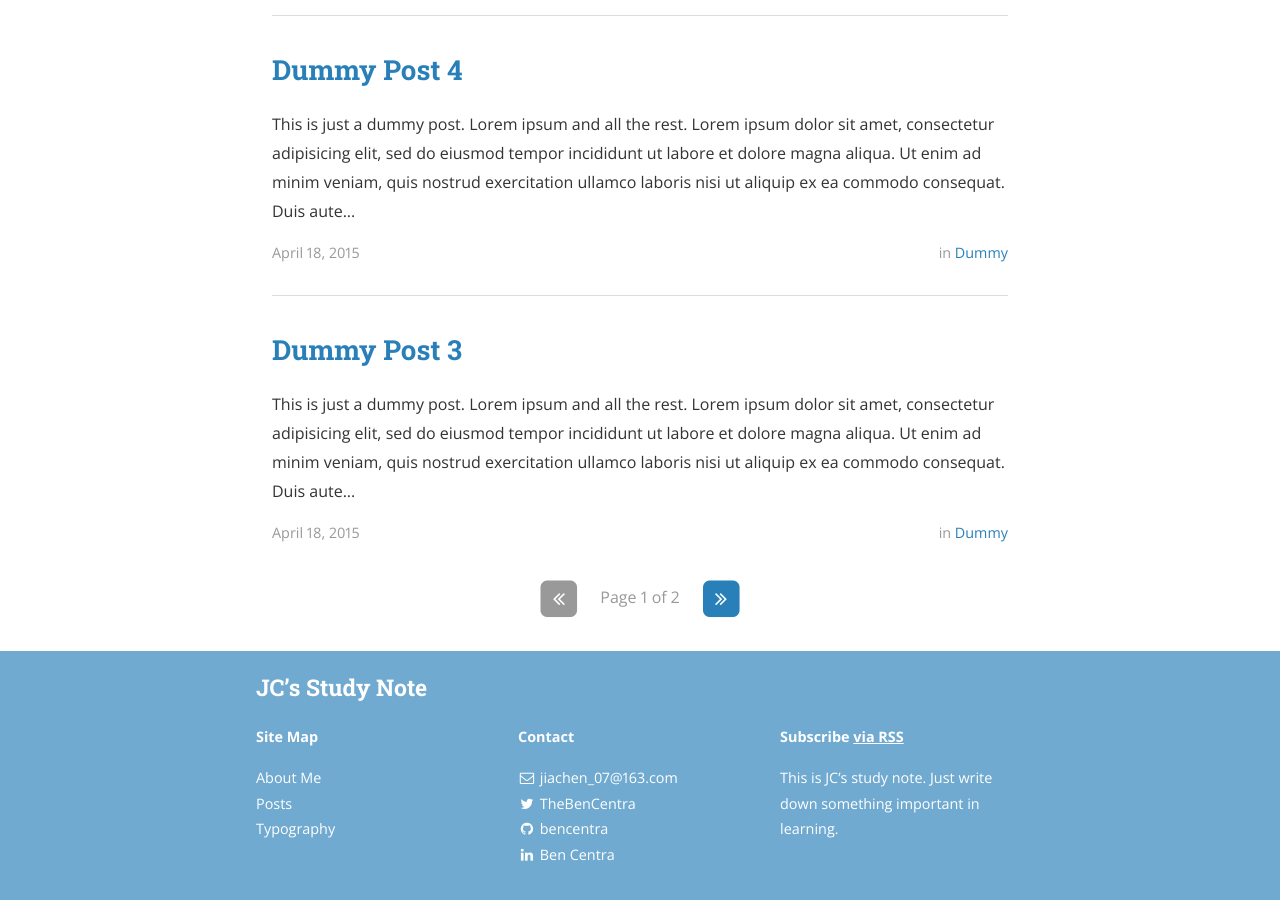
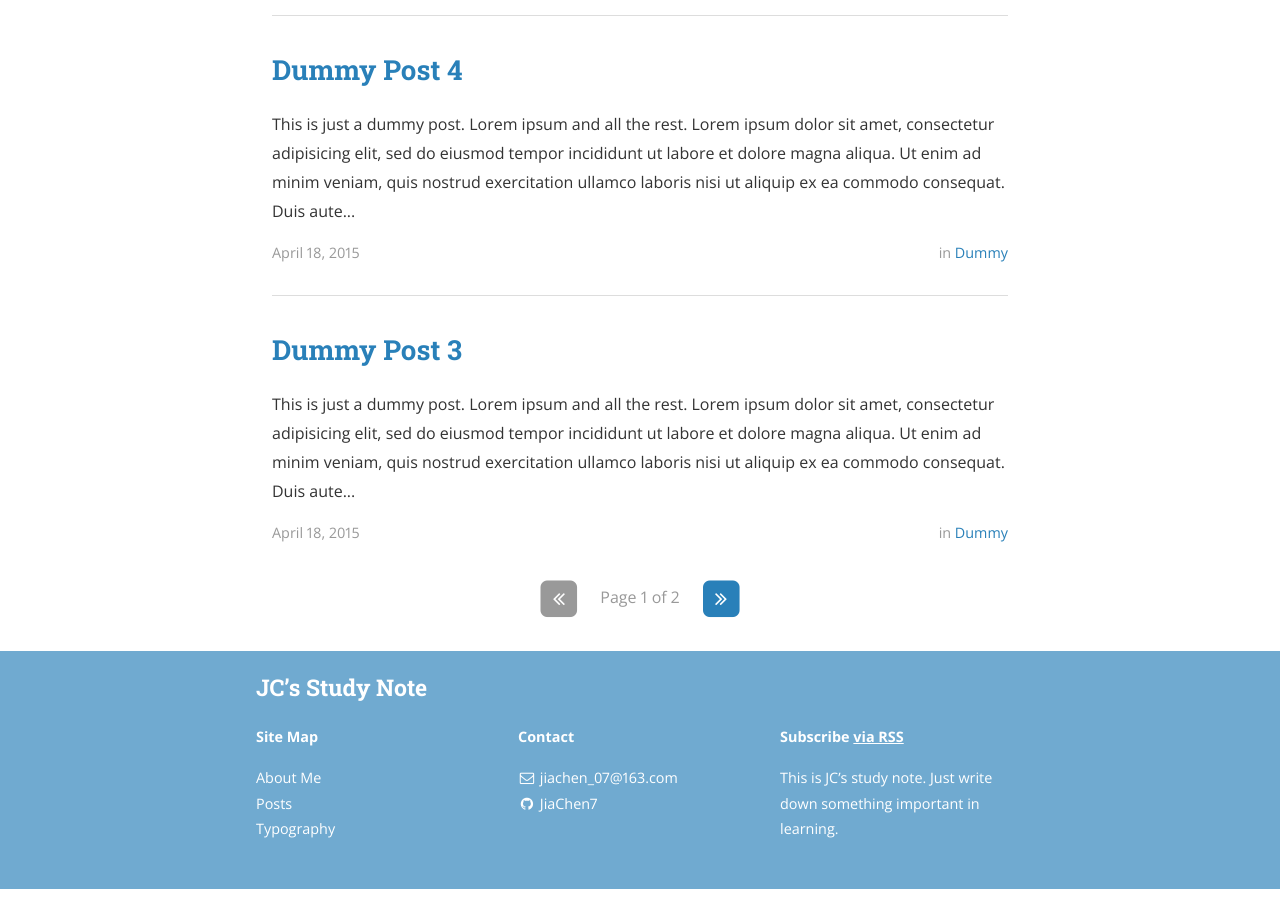
Before and after one commit to JiaChen7/studynote, a Jekyll site: the page built from index.html, in a window 1280 px wide and 900 px high, scrolled down 1301 px. Built offline with Jekyll 4.4.1, drawn with Linux system fonts in a browser that asks for light colours; nearby versions of some CDN libraries; the list of posts is cut into pages by our own code.

Commit message:
social change

```diff
--- a/_config.yml
+++ b/_config.yml
@@ -72,29 +72,29 @@ descriptions:
 social:
   - name: Twitter
     icon: twitter
-    username: TheBenCentra
-    url: https://twitter.com/TheBenCentra
+    username:
+    url:
     desc: Follow me on Twitter
     share: true
 
   - name: Facebook
     icon: facebook
-    username: thebencentra
+    username:
     url:
     desc: Friend me on Facebook
     share: true
 
   - name: GitHub
     icon: github
-    username: bencentra
-    url: https://github.com/bencentra
+    username: JiaChen7
+    url: https:https://github.com/JiaChen7
     desc: Fork me on GitHub
     share: false
 
   - name: LinkedIn
     icon: linkedin
-    username: Ben Centra
-    url: https://www.linkedin.com/pub/ben-centra/47/769/60a
+    username:
+    url:
     desc: Connect with me on LinkedIn
     share: true
 
```
